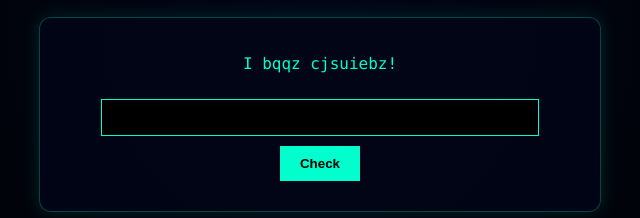
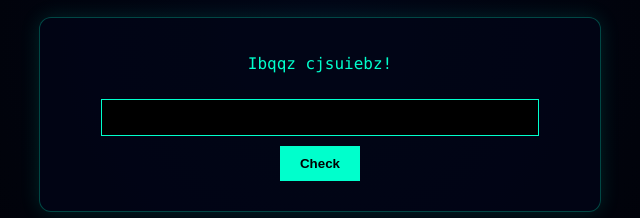
Before and after one commit to livnemaayanGit/birthday-escape, a plain HTML site: page index.html in a window 1280 px wide. Shown: the part 161-379 px from the top of the page, 320-960 px from the left. Drawn offline with Linux system fonts and the light colour scheme.

Commit message:
Update index.html

```diff
--- a/index.html
+++ b/index.html
@@ -105,7 +105,7 @@ h1 {
 <!-- STEP 1 -->
 <div class="box" id="step1">
     <p class="tooltip">
-        I bqqz cjsuiebz!
+        Ibqqz cjsuiebz!
         <span class="tooltiptext">Move each letter one step back 😉</span>
     </p>
 
```
